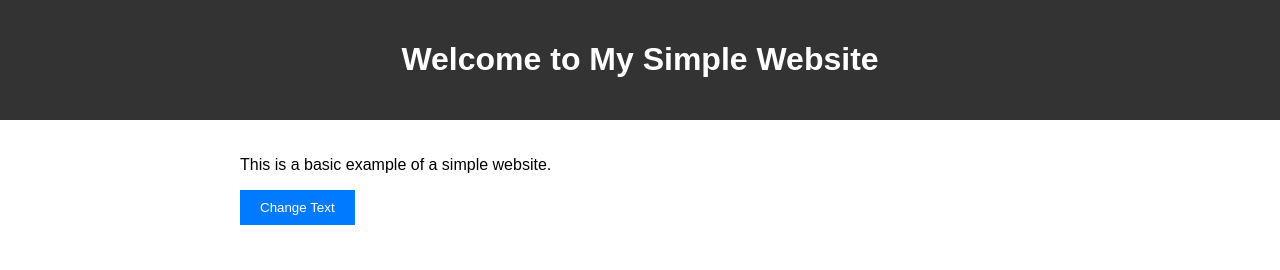
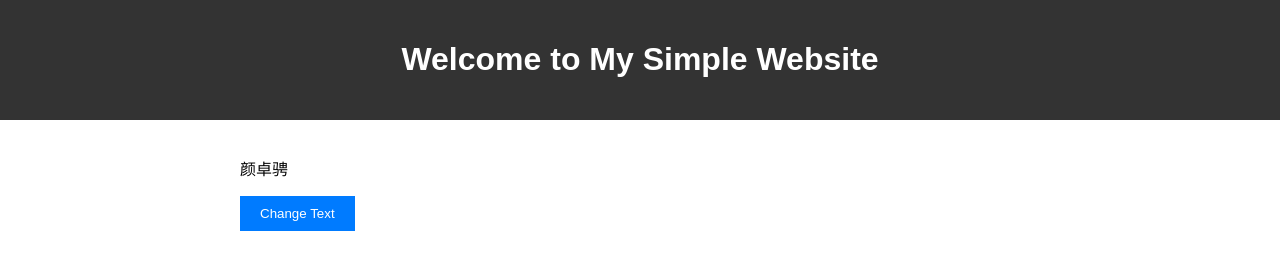
Before and after one commit to yanzhuocheng/yanzhuocheng.github.io, a plain HTML site: page index.html in a window 1280 px wide. Drawn offline with Linux system fonts and the light colour scheme.

Commit message:
Update index.html

```diff
--- a/index.html
+++ b/index.html
@@ -11,7 +11,7 @@
     <h1>Welcome to My Simple Website</h1>
   </header>
   <main>
-    <p>This is a basic example of a simple website.</p>
+    <p>颜卓骋</p>
     <button id="changeTextButton">Change Text</button>
   </main>
   <script src="script.js"></script>
```
